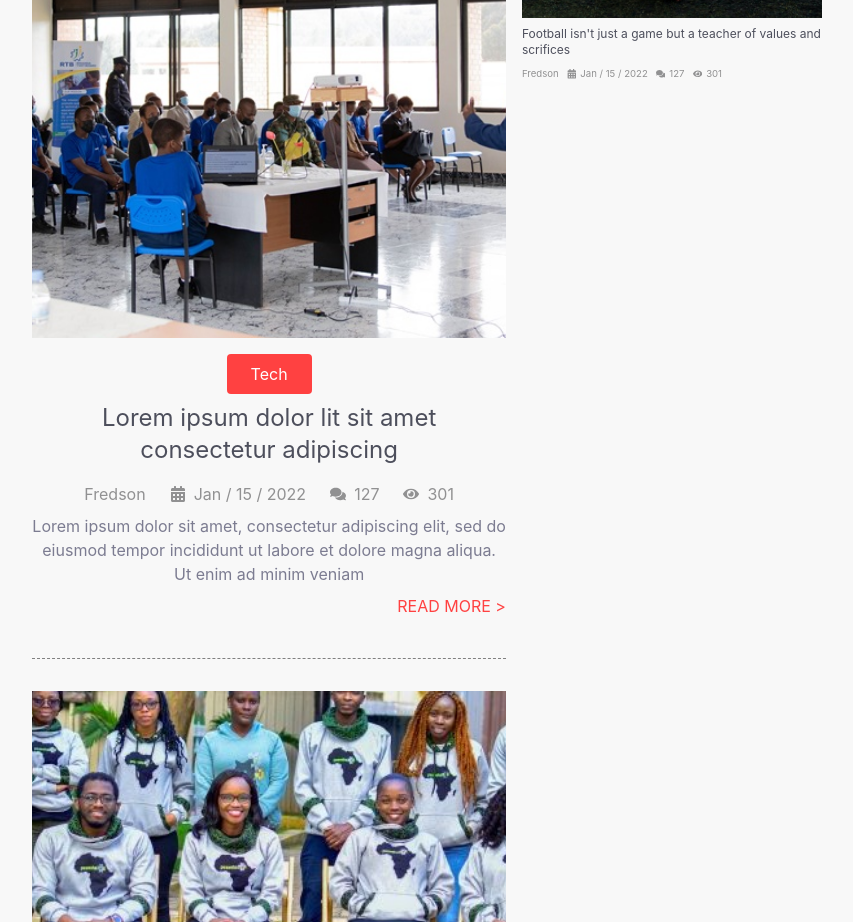
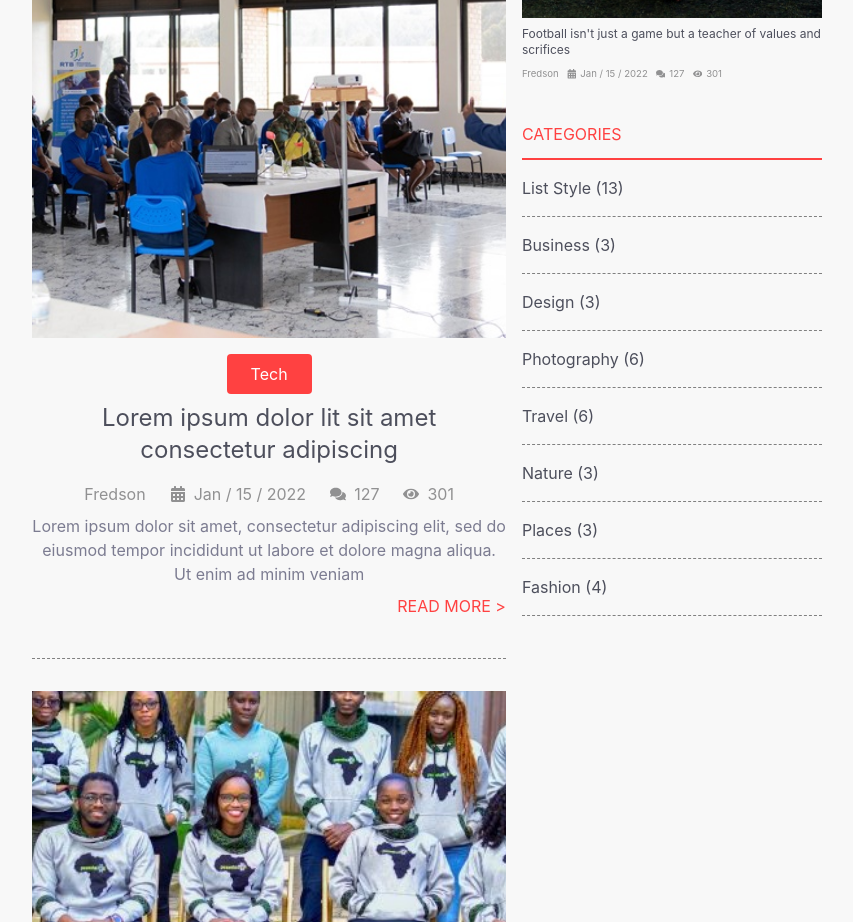
Before and after one commit to School-News-Portal/frontend-service, a Next.js app: page / in a window 1280 px wide. Shown: the part 2060-2982 px from the top of the page, without its empty margins (213-1066 px from the left). Built offline with nearby package versions, Linux system fonts and the light colour scheme.

Commit message:
feat: categories on home

```diff
--- /dev/null
+++ b/components/Categories.jsx
@@ -0,0 +1,32 @@
+import React from "react";
+
+export default function Categories() {
+  const categories = [
+    { name: "List Style", count: 13 },
+    { name: "Business", count: 3 },
+    { name: "Design", count: 3 },
+    { name: "Photography", count: 6 },
+    { name: "Travel", count: 6 },
+    { name: "Nature", count: 3 },
+    { name: "Places", count: 3 },
+    { name: "Fashion", count: 4 },
+  ];
+  return (
+    <div>
+      <h1 className="text__primary border-b-2 pb-3 border__primary">
+        CATEGORIES
+      </h1>
+      {categories.map((category) => (
+        <div
+          className="py-4"
+          key={category.name}
+          style={{ borderBottom: "1px dashed grey" }}
+        >
+          <p style={{ color: "#4D4F5C" }}>
+            {category.name} ({category.count})
+          </p>
+        </div>
+      ))}
+    </div>
+  );
+}
--- a/components/HomeSideContent.jsx
+++ b/components/HomeSideContent.jsx
@@ -1,12 +1,14 @@
 import React from "react";
 import PopularPosts from "./PopularPosts";
 import OurPics from "./OurPics";
+import Categories from "./Categories";
 
 export default function HomeSideContent() {
   return (
     <div className="my-6 pl-4 space-y-10">
       <PopularPosts></PopularPosts>
       <OurPics></OurPics>
+      <Categories></Categories>
     </div>
   );
 }
```
